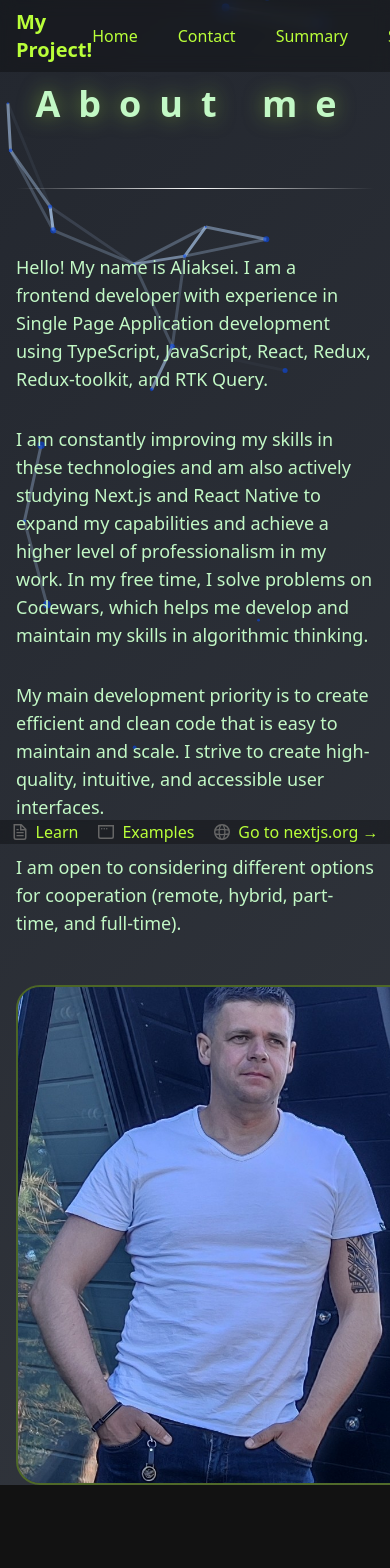
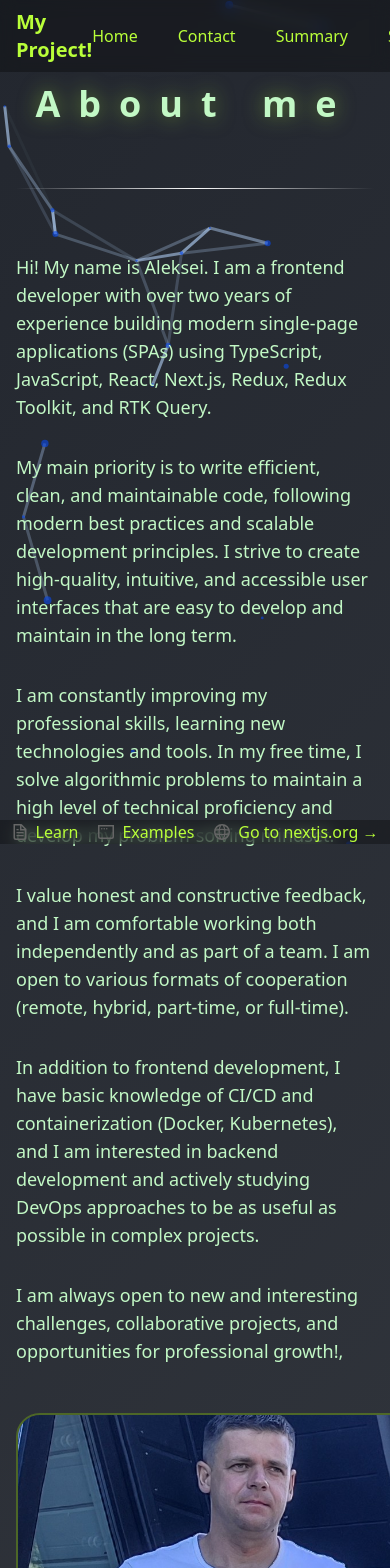
Before and after one commit to AliakseiKrasko/NextJS_MyPortfolio, a Next.js app: page /en/about in a window 390 px wide. Shown: the top 1568 px of the page. Before the commit the page ends 1485 px from the top, so only its background shows below. Built offline with nearby package versions, Linux system fonts and the light colour scheme.

Commit message:
added about mi and description russian englich

```diff
--- a/dictionaries/en/about.json
+++ b/dictionaries/en/about.json
@@ -1,10 +1,12 @@
 {
   "title": "About me",
   "paragraphs": [
-    "Hello! My name is Aliaksei. I am a frontend developer with experience in Single Page Application development using TypeScript, JavaScript, React, Redux, Redux-toolkit, and RTK Query.",
-    "I am constantly improving my skills in these technologies and am also actively studying Next.js and React Native to expand my capabilities and achieve a higher level of professionalism in my work. In my free time, I solve problems on Codewars, which helps me develop and maintain my skills in algorithmic thinking.",
-    "My main development priority is to create efficient and clean code that is easy to maintain and scale. I strive to create high-quality, intuitive, and accessible user interfaces.",
-    "I am open to considering different options for cooperation (remote, hybrid, part-time, and full-time)."
+    "Hi! My name is Aleksei. I am a frontend developer with over two years of experience building modern single-page applications (SPAs) using TypeScript, JavaScript, React, Next.js, Redux, Redux Toolkit, and RTK Query.",
+    "My main priority is to write efficient, clean, and maintainable code, following modern best practices and scalable development principles. I strive to create high-quality, intuitive, and accessible user interfaces that are easy to develop and maintain in the long term.",
+    "I am constantly improving my professional skills, learning new technologies and tools. In my free time, I solve algorithmic problems to maintain a high level of technical proficiency and develop my problem-solving mindset.",
+    "I value honest and constructive feedback, and I am comfortable working both independently and as part of a team. I am open to various formats of cooperation (remote, hybrid, part-time, or full-time).",
+    "In addition to frontend development, I have basic knowledge of CI/CD and containerization (Docker, Kubernetes), and I am interested in backend development and actively studying DevOps approaches to be as useful as possible in complex projects.",
+    "I am always open to new and interesting challenges, collaborative projects, and opportunities for professional growth!,"
   ],
   "photoAlt": "Profile photo by the lake"
 }
--- a/dictionaries/ru/about.json
+++ b/dictionaries/ru/about.json
@@ -1,10 +1,12 @@
 {
   "title": "Обо мне",
   "paragraphs": [
-    "Привет! Меня зовут Алексей. Я frontend-разработчик с опытом в создании одностраничных приложений на TypeScript, JavaScript, React, Redux, Redux-toolkit и RTK Query.",
-    "Я постоянно совершенствую свои навыки в этих технологиях, а также активно изучаю Next.js и React Native для расширения своих возможностей и достижения более высокого уровня профессионализма в работе. В свободное время решаю задачи на Codewars, что помогает мне развивать и поддерживать навыки алгоритмического мышления.",
-    "Мой главный приоритет в разработке — создание эффективного и чистого кода, который легко поддерживать и масштабировать. Я стремлюсь создавать высококачественные, интуитивно понятные и доступные пользовательские интерфейсы.",
-    "Я открыт для разных вариантов сотрудничества (удалённо, гибрид, частичная и полная занятость)."
+    "Привет! Меня зовут Алексей, я фронтенд‑разработчик с более чем двухлетним опытом создания современных одностраничных приложений (SPA) с использованием TypeScript, JavaScript, React, Next.js, Redux, Redux Toolkit и RTK Query.",
+    "Мой основной приоритет — писать эффективный, чистый и поддерживаемый код, придерживаясь современных best practices и принципов масштабируемости. Я стремлюсь создавать качественные, интуитивно понятные и доступные пользовательские интерфейсы, которые легко развивать и сопровождать в долгосрочной перспективе.",
+    "Я постоянно совершенствую свои профессиональные навыки, изучаю новые технологии и инструменты. В свободное время решаю алгоритмические задачи, чтобы поддерживать высокий уровень технической подготовки и развивать мышление.",
+    "В работе ценю честную и конструктивную обратную связь, легко работаю как самостоятельно, так и в команде. Открыт для разных форматов сотрудничества (удалённо, гибрид, частичная и полная занятость).",
+    "Помимо фронтенда, обладаю базовыми знаниями в области CI/CD, контейнеризации (Docker, Kubernetes), интересуюсь backend‑разработкой и активно изучаю DevOps‑подходы, чтобы быть максимально полезным в комплексных проектах.",
+    "Буду рад новым интересным задачам, совместным проектам и профессиональному росту!"
   ],
   "photoAlt": "Профильное фото у озера"
 }
--- a/src/common/components/about/AboutAnimated.tsx
+++ b/src/common/components/about/AboutAnimated.tsx
@@ -17,7 +17,7 @@ export const AboutAnimated: FC<Props> = ({ title, paragraphs, photoAlt }) => {
     }, []);
 
     return (
-        <div className="min-h-screen flex flex-col items-center justify-start pt-5 px-4 md:px-8 cv-text">
+        <div className="min-h-screen flex flex-col items-center justify-start pt-5 pb-15 px-4 md:px-8 cv-text">
             <h1
                 className={`text-4xl md:text-6xl font-bold mb-16 tracking-[0.5em] text-[#3B3B3B] home-text
           ${loaded ? "opacity-100" : "opacity-0"}
```
